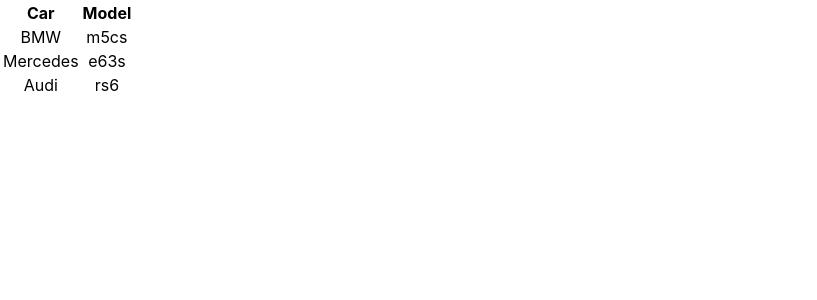
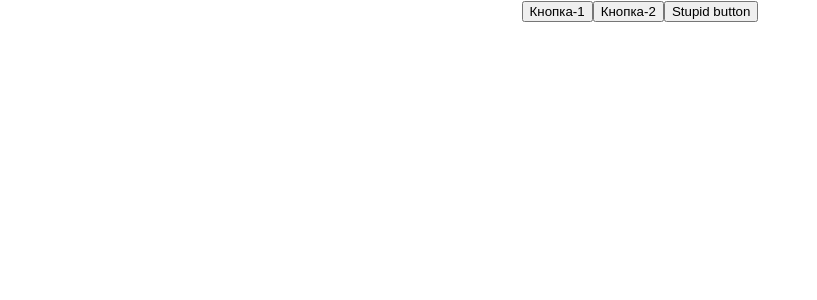
Before and after one commit to im1891/micro_tasks, a React (Create React App) app: page / in a window 1280 px wide. Shown: the top 300 px of the page, without its empty margins (0-817 px from the left). Built offline with nearby package versions, Linux system fonts and the light colour scheme.

Commit message:
Completed task 2- button.

```diff
--- a/src/App.tsx
+++ b/src/App.tsx
@@ -1,19 +1,28 @@
 import React from 'react';
 
 import './App.css';
-import {CarType, TopCars} from "./tasks/task01/TopCars";
+import {Button} from "./tasks/task02(button)/Button";
 
-const topCars: Array<CarType> = [
-    {manufacturer: 'BMW', model: 'm5cs'},
-    {manufacturer: 'Mercedes', model: 'e63s'},
-    {manufacturer: 'Audi', model: 'rs6'}
-]
 
 function App() {
 
+    const foo1 = (name: string, age: number, address: string) => {
+        console.log(`Hello, I\'m ${name}, my age ${age}, from ${address}`);
+    }
+    const foo2 = (name: string, age: number, address: string) => {
+        console.log(`Hello, I\'m ${name}, my age ${age}, from ${address}`);
+    }
+
+    const foo3 = () => {
+        console.log('Hello, I\'m stupid button');
+    }
+
+
     return (
         <div className="App">
-            <TopCars cars={topCars}/>
+            <Button title='Кнопка-1' callBack={() => foo1('Vasya', 21, 'Minsk')}/>
+            <Button title='Кнопка-2' callBack={() => foo2('Petya', 32, 'Kiev')}/>
+            <Button title='Stupid button' callBack={foo3}/>
         </div>
     );
 }
--- /dev/null
+++ b/src/tasks/task02(button)/Button.tsx
@@ -0,0 +1,16 @@
+import React from "react";
+
+type ButtonPropsType = {
+    title: string,
+    callBack: () => void,
+}
+
+export const Button = (props: ButtonPropsType) => {
+
+    const onclickHandler = () => {
+        props.callBack();
+    }
+    return (
+        <button onClick={onclickHandler}>{props.title}</button>
+    )
+}
```
